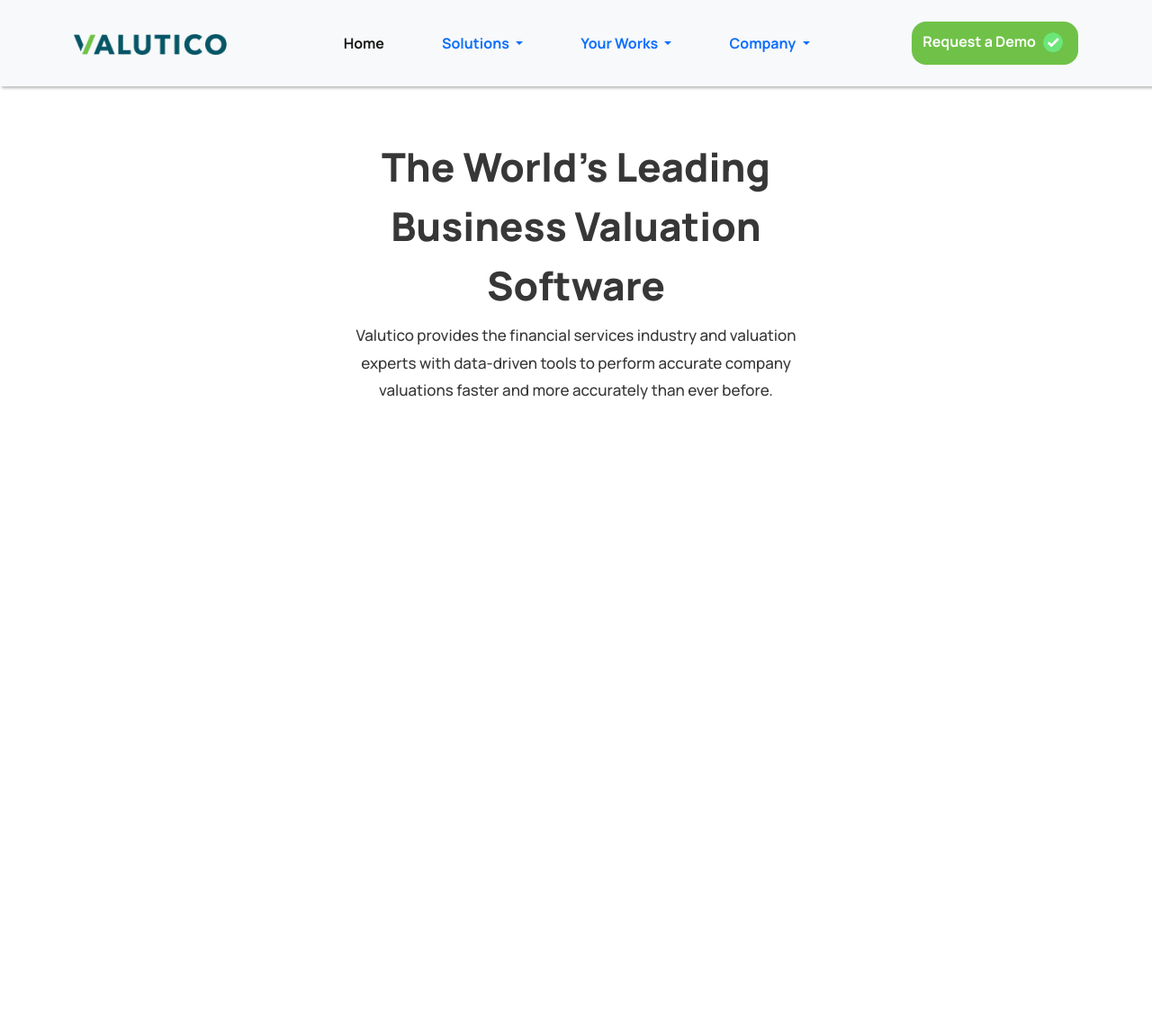
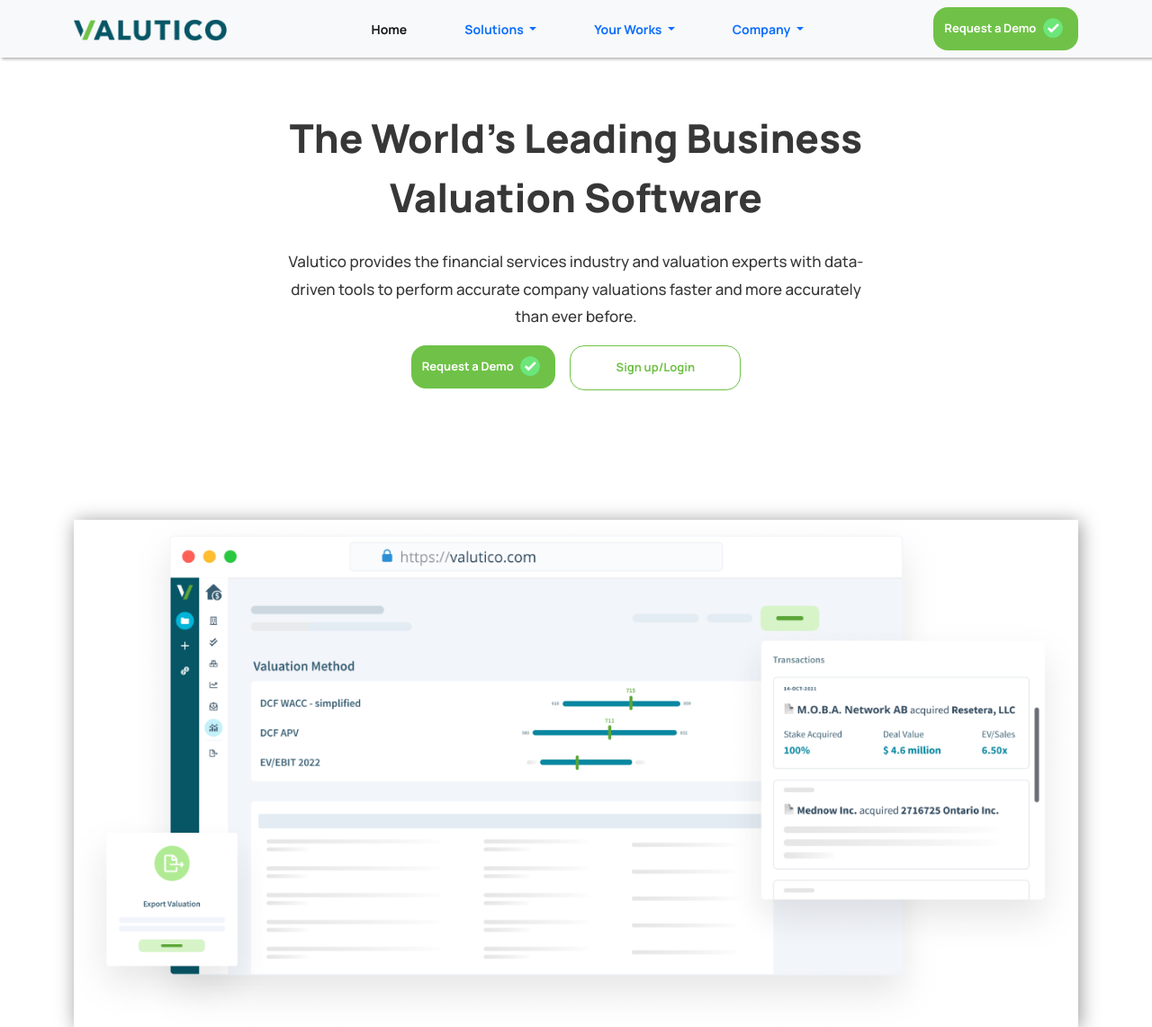
Before and after one commit to Ozioma45/Genesys_projects, a plain HTML site: page index2.html in a window 1280 px wide. Shown: the whole page at 90% size. Before the commit the page ends 800 px from the top, so only its background shows below. Drawn offline with nearby package versions, Linux system fonts and the light colour scheme.

Commit message:
added the dashboard section

```diff
--- a/css/style2.css
+++ b/css/style2.css
@@ -5,7 +5,6 @@
 }
 
 .main-navbar{
-    height: 6rem;
     box-shadow: 2px 2px 3px rgba(0, 0, 0, 0.281);
 }
 
@@ -16,10 +15,12 @@
     font-weight: 700;
     background-color: #6FC247;
     border: none;
+    font-size: 13px;
 }
 
 .nav-link{
     font-weight: 700;
+    font-size: 14px;
 }
 
 .tick-good{
@@ -31,7 +32,7 @@
 
 #hero{
     width: 100%;
-    height: 75vh;
+    max-height: 75vh;
     color: #373737;;
 }
 
@@ -47,3 +48,21 @@
     line-height: 180%;
     font-weight: 500;
 }
+
+.hero-btn>.hero-login{
+    background:transparent;
+    flex-direction: row;
+    width: 190px;
+    height: 50px;
+    border:1px solid #6FC247;
+    color: #6FC247;
+    font-weight: 700;
+    gap: 6px;
+    border-radius: 16px;
+    font-size: 13px;
+}
+
+/*Dashboard*/
+.dash-img{
+    box-shadow: 2px 2px 20px rgba(0, 0, 0, 0.411);
+}
--- a/index2.html
+++ b/index2.html
@@ -80,21 +80,49 @@
   <!--The Hero section-->
       <section id="hero">
         <div class="container pt-3">
-          <div class="row d-flex justify-content-center pt-3">
-            <div class="col-lg-6 hero-main pt-4">
-              <h1 class=" text-center hero-text ">The World's Leading Business Valuation Software</h1>
+          <div class="row pt-3">
+            <div class="hero-main pt-4 d-flex justify-content-center align-items-center flex-column">
+              <div class="hero-text-cont col-lg-7">
 
-              <div class="hero-para text-center">
+                <h1 class=" text-center hero-text">The World's Leading Business Valuation Software</h1>
+
+              </div>
+
+              <div class="hero-para text-center pt-3 col-lg-7">
                 <p>Valutico provides the financial services industry and valuation experts
                 with data-driven tools to perform accurate company valuations faster and
                 more accurately than ever before.</p>
               </div>
+
+              <div class="hero-btn d-flex">
+                <button class="btn btn-success rounded-5 request-demo d-none d-lg-block me-3" type="submit">
+                  Request a Demo
+                  <img src="img/pngwing.com (4).png" alt="tick-good" class="img-fluid tick-good">
+                </button>
+                    <button class="hero-login bg-none">
+                        Sign up/Login
+                    </button>
+                </div>
             </div>
           </div>
         </div>
       </section>
   <!--The Hero section-->
 
+  <!--Dashboard img-section-->
+
+  <section id="dashboard" class="mt-5">
+    <div class="container pt-5">
+      <div class="row">
+        <div class="dash-main pt-5">
+          <img src="img/image 4.png" alt="dashboard img" class="dash-img img-fluid">
+        </div>
+      </div>
+    </div>
+  </section>
+
+  <!--Dashboard img-section-->
+
     <script src="https://cdn.jsdelivr.net/npm/bootstrap@5.0.2/dist/js/bootstrap.bundle.min.js" integrity="sha384-MrcW6ZMFYlzcLA8Nl+NtUVF0sA7MsXsP1UyJoMp4YLEuNSfAP+JcXn/tWtIaxVXM" crossorigin="anonymous"></script>
 </body>
 </html>
```
